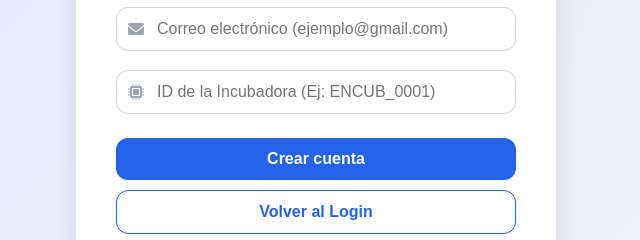
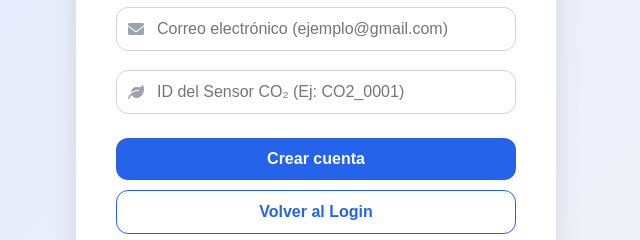
Before and after one commit to Misifus13/sensorCO2, a website: page public/registro.html in a window 1280 px wide. Shown: the part 414-654 px from the top of the page, 324-964 px from the left. Drawn offline with Linux system fonts and the light colour scheme.

Commit message:
Update registro.html

```diff
--- a/public/registro.html
+++ b/public/registro.html
@@ -37,8 +37,10 @@
         </div>
 
         <div class="input-group">
-            <i class="fas fa-microchip field-icon"></i>
-            <input id="id_incubadora" placeholder="ID de la Incubadora (Ej: ENCUB_0001)">
+            <i class="fas fa-leaf field-icon"></i>
+            <input
+                id="id_sensor135"
+                placeholder="ID del Sensor CO₂ (Ej: CO2_0001)">
         </div>
 
 
```
